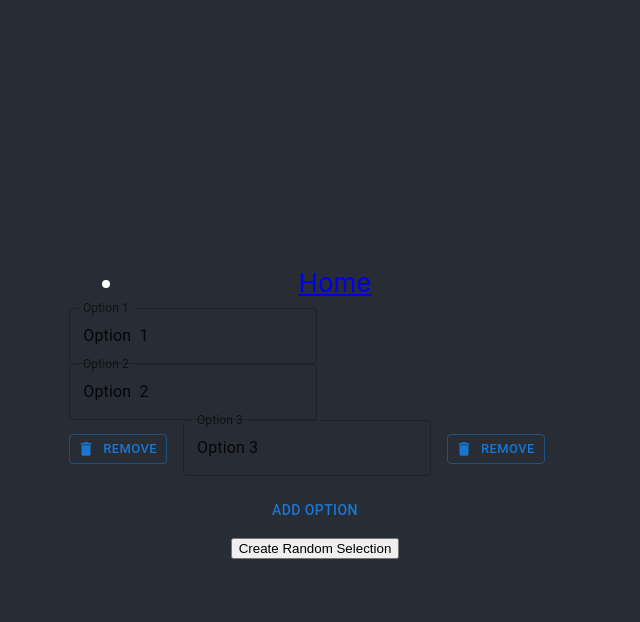
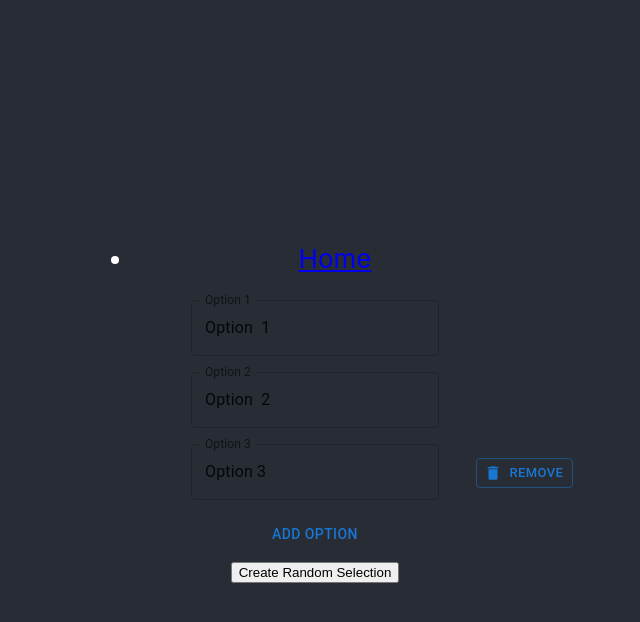
Before and after one commit to Shloyem/random-picker-fe, a React (Create React App) app: page / in a window 1280 px wide. Both pictures are taken after a click on the button "ADD OPTION". Shown: the top 622 px of the page, without its empty margins (325-965 px from the left). Built offline with nearby package versions, Linux system fonts and the light colour scheme.

Commit message:
Fix options from moving sideways when adding a third option

```diff
--- a/src/components/OptionsContainer.tsx
+++ b/src/components/OptionsContainer.tsx
@@ -33,56 +33,45 @@ export default function OptionsContainer(props: propsInfo): JSX.Element {
     <Grid container direction="column" spacing={2}>
       {options.map((value, index) => (
         <Grid
+          item
           key={`grid-item-${index}`}
           container
           direction="row"
           alignItems="center"
           spacing={2}
         >
-          {index >= 2 ? (
-            <Grid item>
+          <Grid item xs={2}>
             <Button
-                variant="outlined"
-                startIcon={<DeleteIcon />}
               size="small"
-                key={`remove-button2-${index}`}
-                onClick={() => removeOption(index)}
-                fullWidth
-                // sx={{ display: 'none' }}
+              key={`remove-button-${index}-left`}
+              sx={{ opacity: 0 }}
+              disabled
             >
               Remove
             </Button>
           </Grid>
-          ) : (
-            <></>
-          )}
-          <Grid item>
+          <Grid item xs={8}>
             <TextField
               key={`text-field-${index}`}
               label={`Option ${index + 1}`}
               color="secondary"
               value={value}
               onChange={(e) => updateOption(index, e.target.value)}
-              fullWidth
-              sx={{ width: '100%' }} // Ensure the TextField takes up the full width of its container
             />
           </Grid>
-          {index >= 2 ? (
-            <Grid item>
+          <Grid item xs={2}>
             <Button
               variant="outlined"
               startIcon={<DeleteIcon />}
               size="small"
-                key={`remove-button-${index}`}
+              key={`remove-button-${index}-right`}
               onClick={() => removeOption(index)}
-                fullWidth
+              sx={{ opacity: index >= 2 ? 100 : 0 }}
+              disabled={index >= 2 ? false : true}
             >
               Remove
             </Button>
           </Grid>
-          ) : (
-            <></>
-          )}
         </Grid>
       ))}
       <Grid item>
```
Lines whose indentation alone changed are shown as unchanged.
